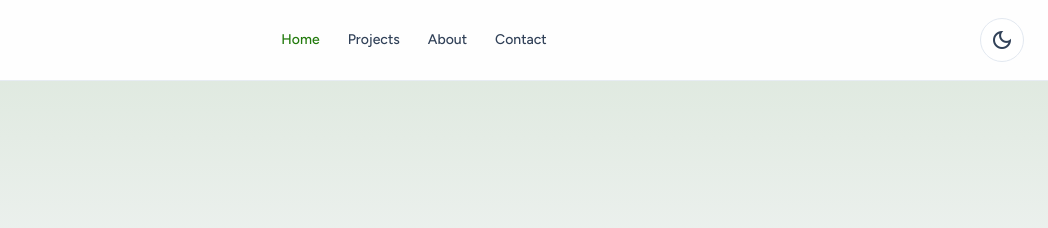
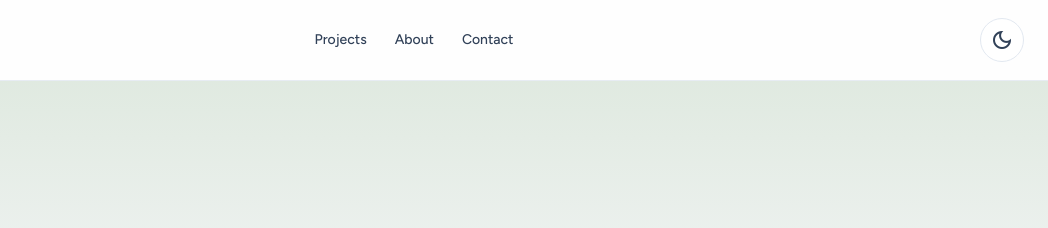
Before and after one commit to mikedawsonmd/portfolio, a website: page index.html in a window 1280 px wide. Shown: the top 228 px of the page, 232-1280 px from the left. Drawn offline with nearby package versions, Linux system fonts and the light colour scheme.

Commit message:
removed home item from nav

```diff
--- a/index.html
+++ b/index.html
@@ -212,12 +212,6 @@
                     class="hidden items-center gap-1 md:flex"
                     aria-label="Primary navigation"
                 >
-                    <a
-                        class="rounded-lg px-3 py-2 text-sm font-medium transition-colors focus-visible:outline focus-visible:outline-2 focus-visible:outline-offset-4 focus-visible:outline-primary text-primary dark:text-green-400 font-bold"
-                        href="index.html"
-                        aria-current="page"
-                        >Home</a
-                    >
                     <a
                         class="rounded-lg px-3 py-2 text-sm font-medium transition-colors focus-visible:outline focus-visible:outline-2 focus-visible:outline-offset-4 focus-visible:outline-primary text-slate-700 hover:text-primary dark:text-slate-300 dark:hover:text-green-400"
                         href="index.html#projects"
```
